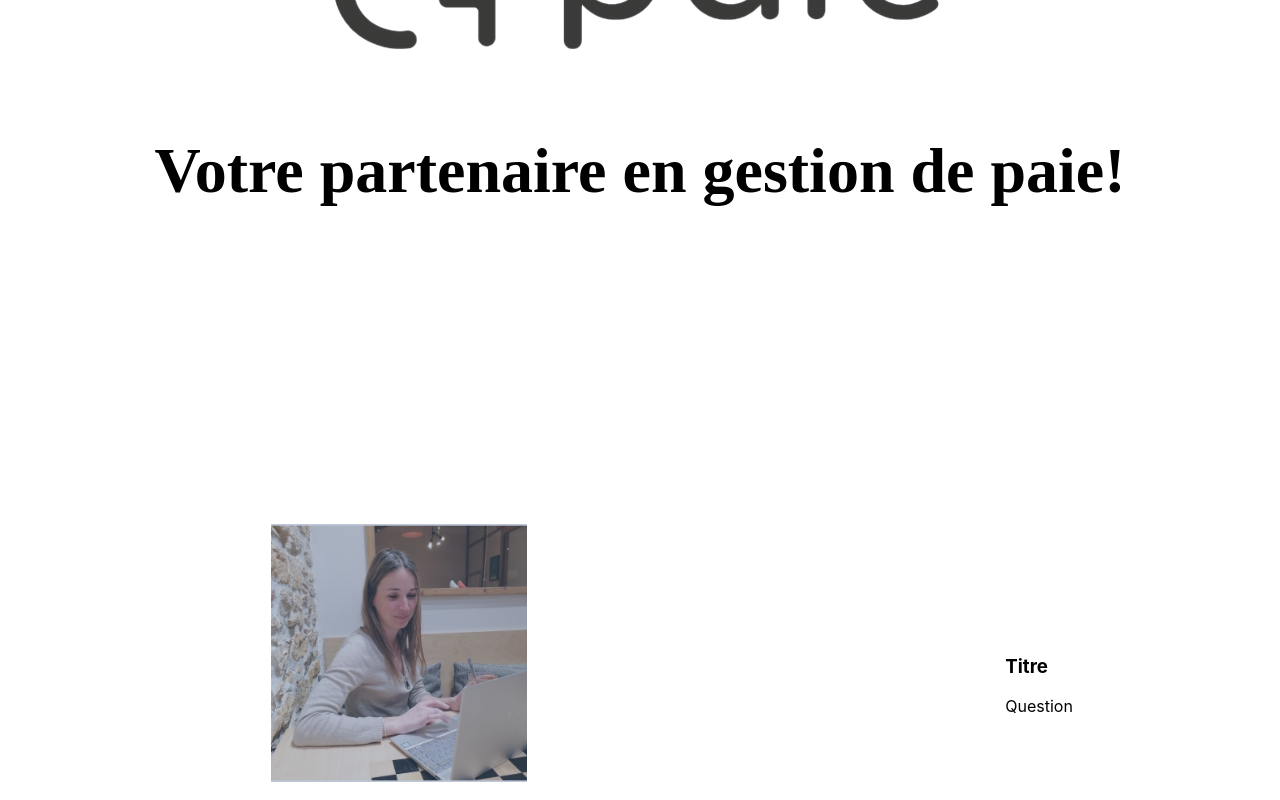
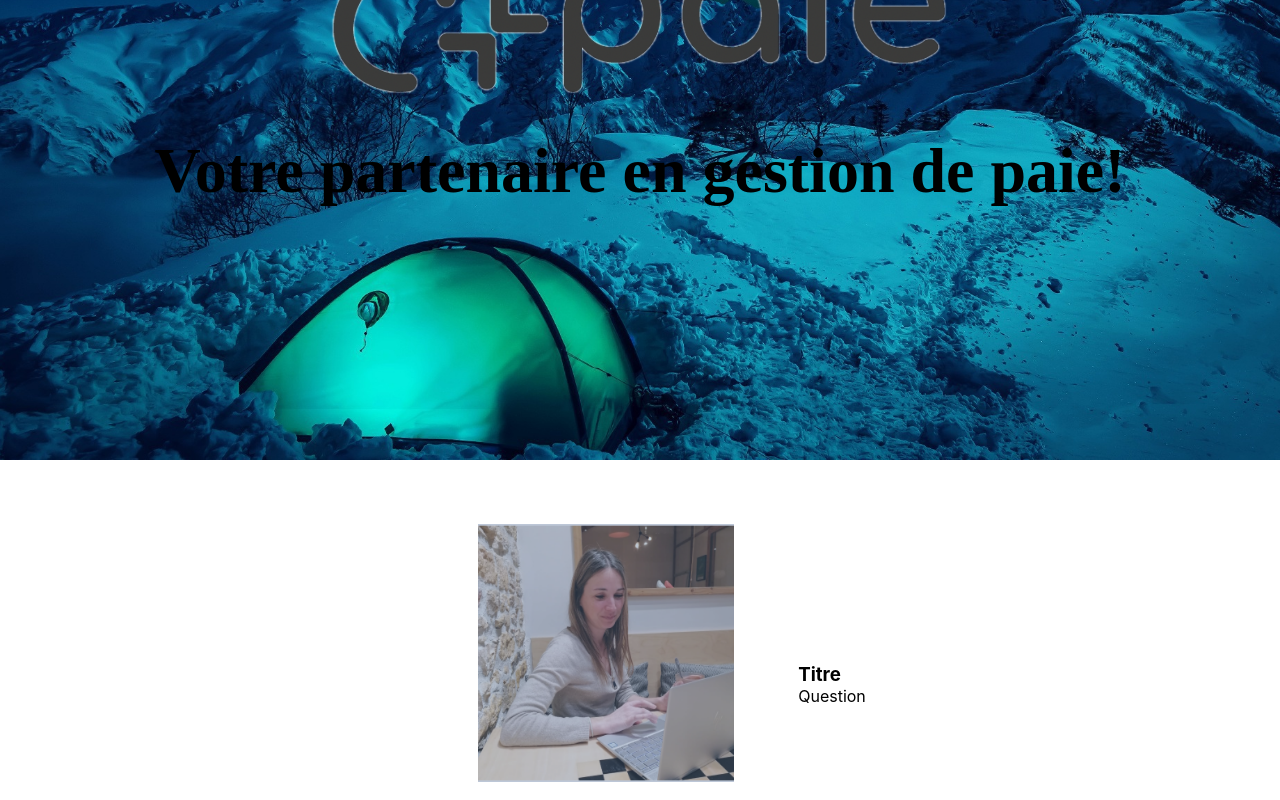
Before and after one commit to coderensemble/CPlusPaie, a Next.js app in the folder frontend/: page / in a window 1280 px wide. Shown: the part 340-1140 px from the top of the page. Built offline with nearby package versions, Linux system fonts and the light colour scheme.

Commit message:
background img home

```diff
--- a/frontend/components/Home.js
+++ b/frontend/components/Home.js
@@ -4,7 +4,7 @@
 
 function Home() {
   return (
-    <div>
+    <div className={styles.body}>
       <main className={styles.main}>
         <Image src={logo} alt="logo" />
         <h1 className={styles.title}>
--- a/frontend/styles/Home.module.css
+++ b/frontend/styles/Home.module.css
@@ -1,3 +1,10 @@
+.body {
+  background-image: url("../assets/aurora.jpg");
+  background-repeat: no-repeat;
+  background-position: center center;
+  background-size: cover;
+}
+
 .main {
   display: flex;
   flex-direction: column;
--- a/frontend/styles/Question.module.css
+++ b/frontend/styles/Question.module.css
@@ -1,6 +1,6 @@
 .blocPictText {
   display: flex;
-  justify-content: space-around;
+  justify-content: center;
   align-items: center;
 }
 
@@ -11,7 +11,6 @@
   margin: 5%;
   overflow: hidden;
   cursor: pointer;
-  transition: transform 0.3s ease, filter 0.3s ease;
 }
 
 .img2 {
--- a/frontend/styles/globals.css
+++ b/frontend/styles/globals.css
@@ -9,4 +9,6 @@
 
 * {
   box-sizing: border-box;
+  margin: 0;
+  padding: 0;
 }
```
Also changed, not shown: frontend/assets/aurora.jpg (added).
